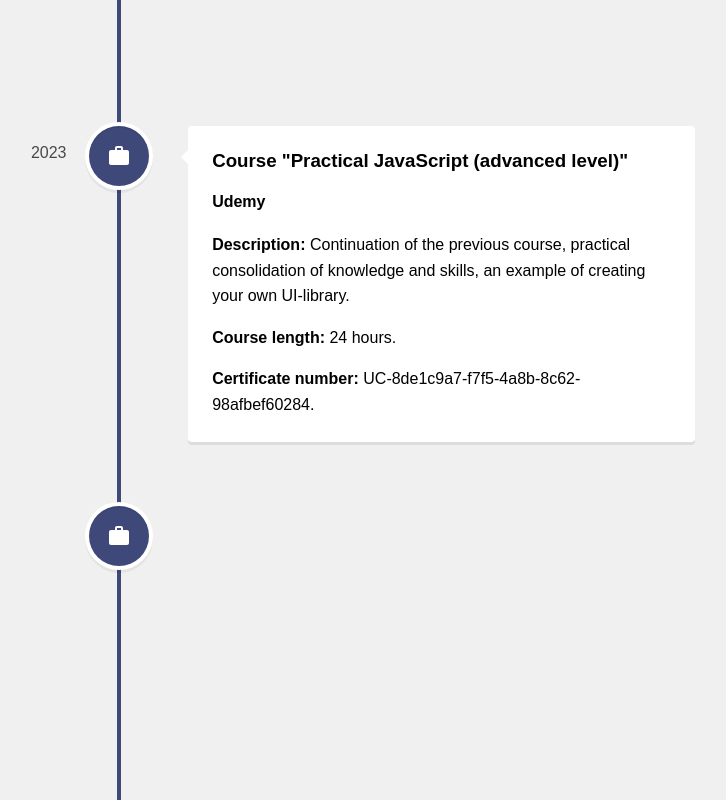
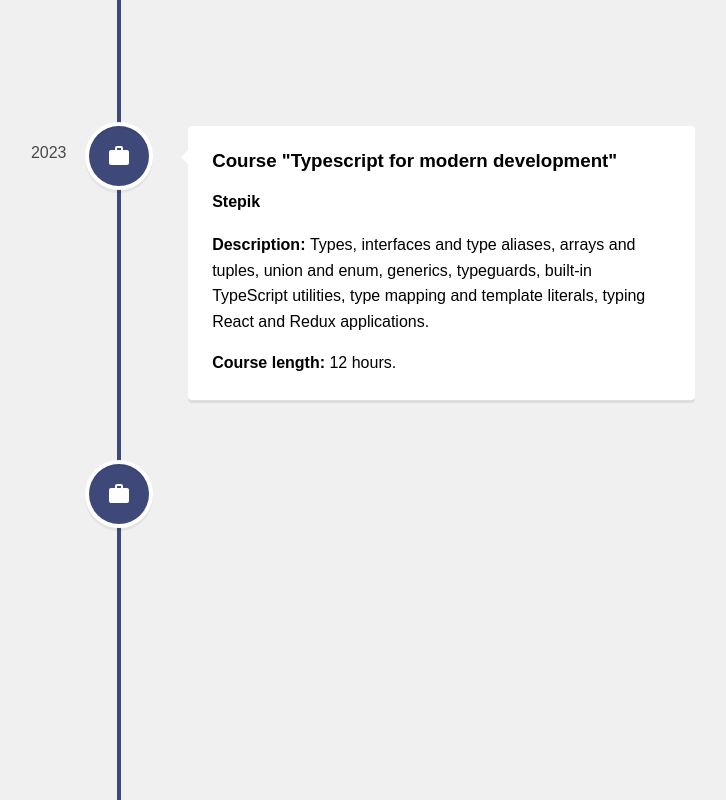
Before and after one commit to MichaelVeselov/portfolio, a React (Vite) app: page /education in a window 1280 px wide. Shown: the part 1020-1820 px from the top of the page, without its empty margins (521-1247 px from the left). Built offline with nearby package versions, Linux system fonts and the light colour scheme; the HTML template or start-up script is replaced by a standard one.

Commit message:
add education - course typescript

```diff
--- a/src/data/educationData.js
+++ b/src/data/educationData.js
@@ -88,6 +88,16 @@ const additionalEducation = [
     certificate: 'UC-8de1c9a7-f7f5-4a8b-8c62-98afbef60284',
   },
   {
+    id: 'ae-08',
+    date: '2023',
+    title: 'Course "Typescript for modern development"',
+    subtitle: 'Stepik',
+    description:
+      'Types, interfaces and type aliases, arrays and tuples, union and enum, generics, typeguards, built-in TypeScript utilities, type mapping and template literals, typing React and Redux applications.',
+    length: '12',
+    certificate: '',
+  },
+  {
     id: 'ae-10',
     date: '2022 - dato',
     title: 'Course "Frontend Developer"',
```
